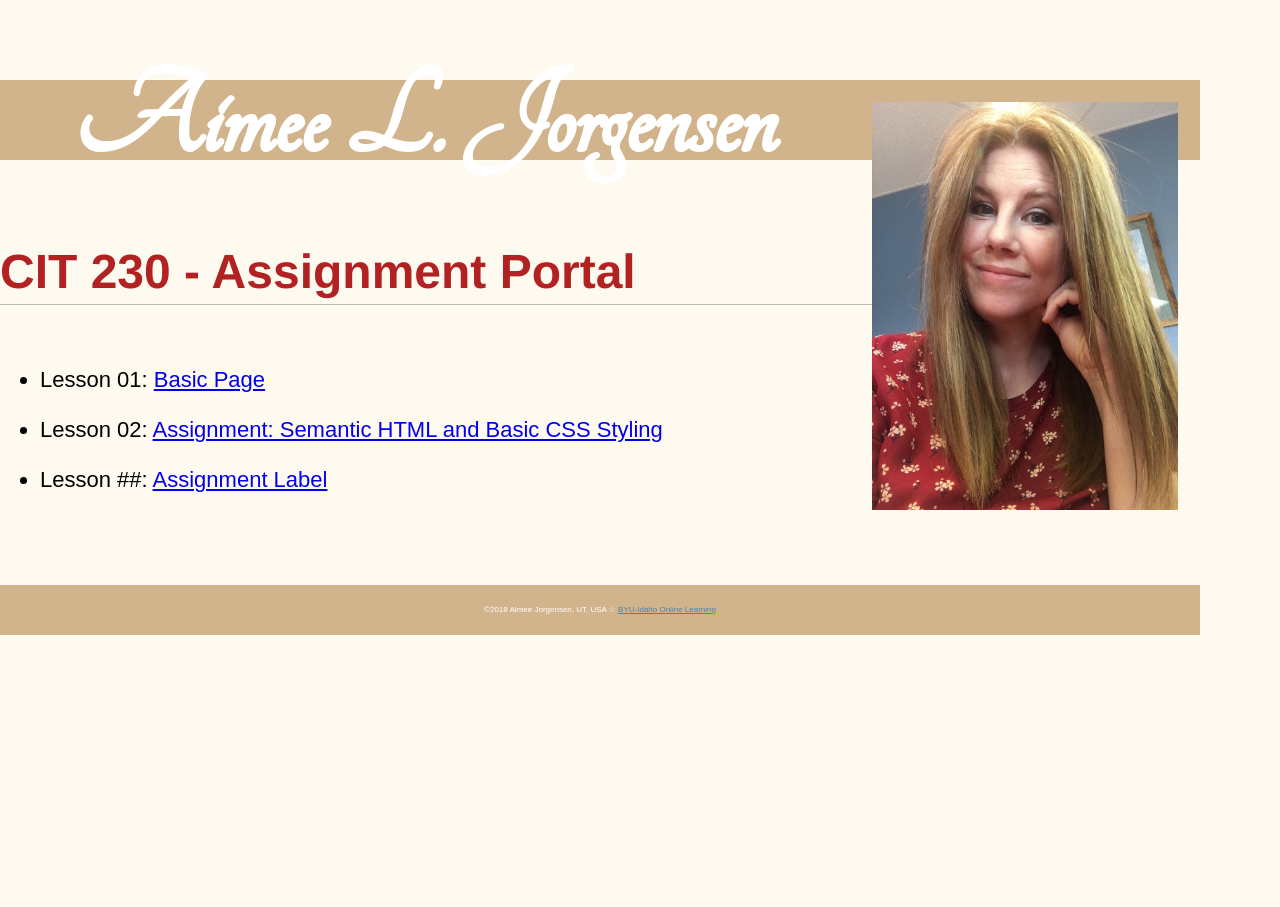
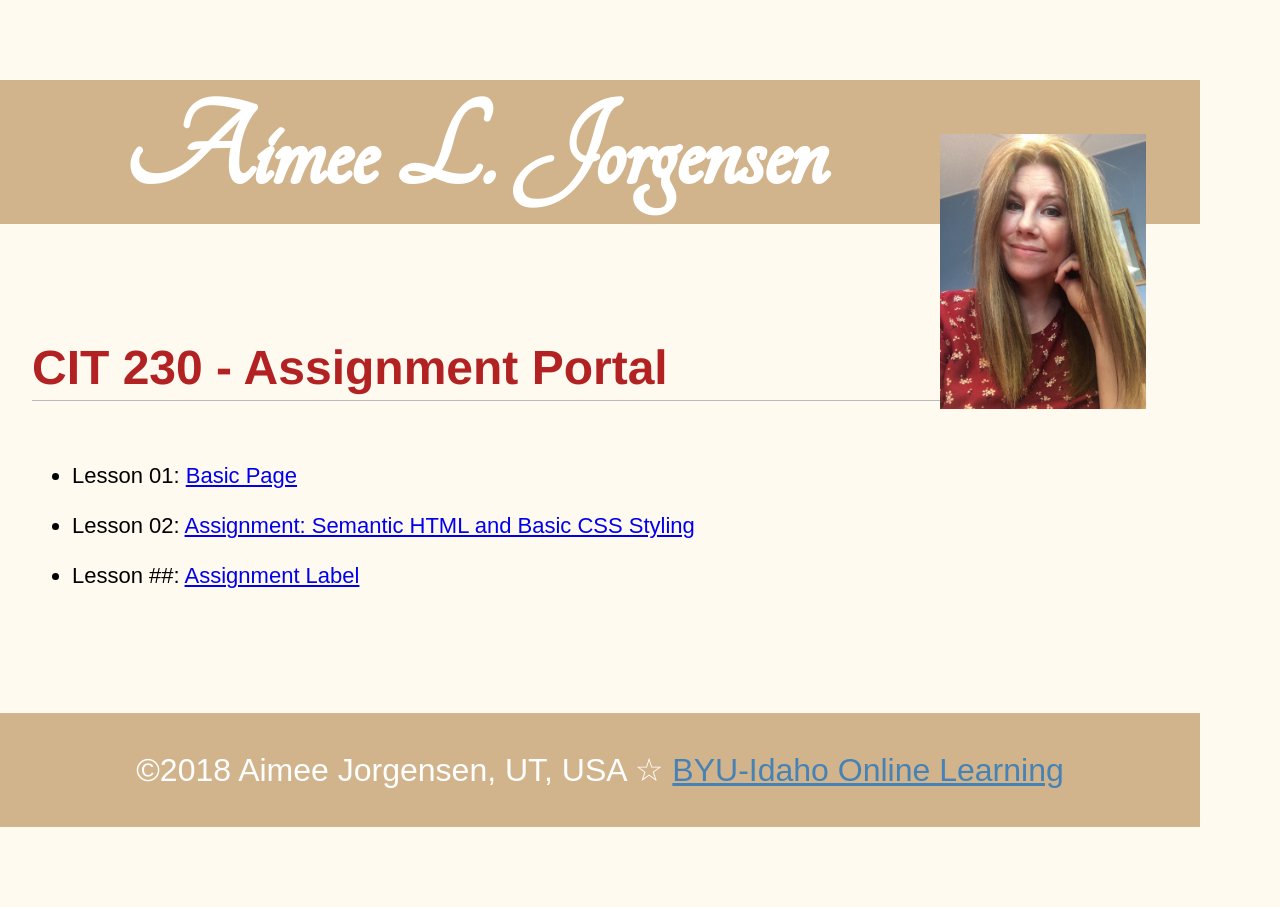
Before and after one commit to ajorgensen5/ajorgensen5.github.io, a PHP site: page / in a window 1280 px wide. Before the commit the page ends 635 px from the top, so only its background shows below. Run offline with PHP 8.4, Linux system fonts and the light colour scheme.

Commit message:
change to the header size

```diff
--- a/styles/main.css
+++ b/styles/main.css
@@ -1,3 +1,4 @@
+
 * { margin: 0; box-sizing: border-box; }
 
 body {
@@ -33,7 +34,7 @@ h2 {
 
 header, main, footer {
     margin: 5rem auto;
-
+    padding: 2rem;
     max-width: 1200px;
 }
 
@@ -44,7 +45,7 @@ header, footer, footer a {
 }
 
 header img {
-    width: 350px;
+    width: 250px;
     height: auto;
     float: right;
     padding: 1em;
@@ -52,7 +53,7 @@ header img {
 }
 
 footer {
-    font-size: .5rem;
+    font-size: 2rem;
     color: white;
     max-width: 1200px;
 
```
